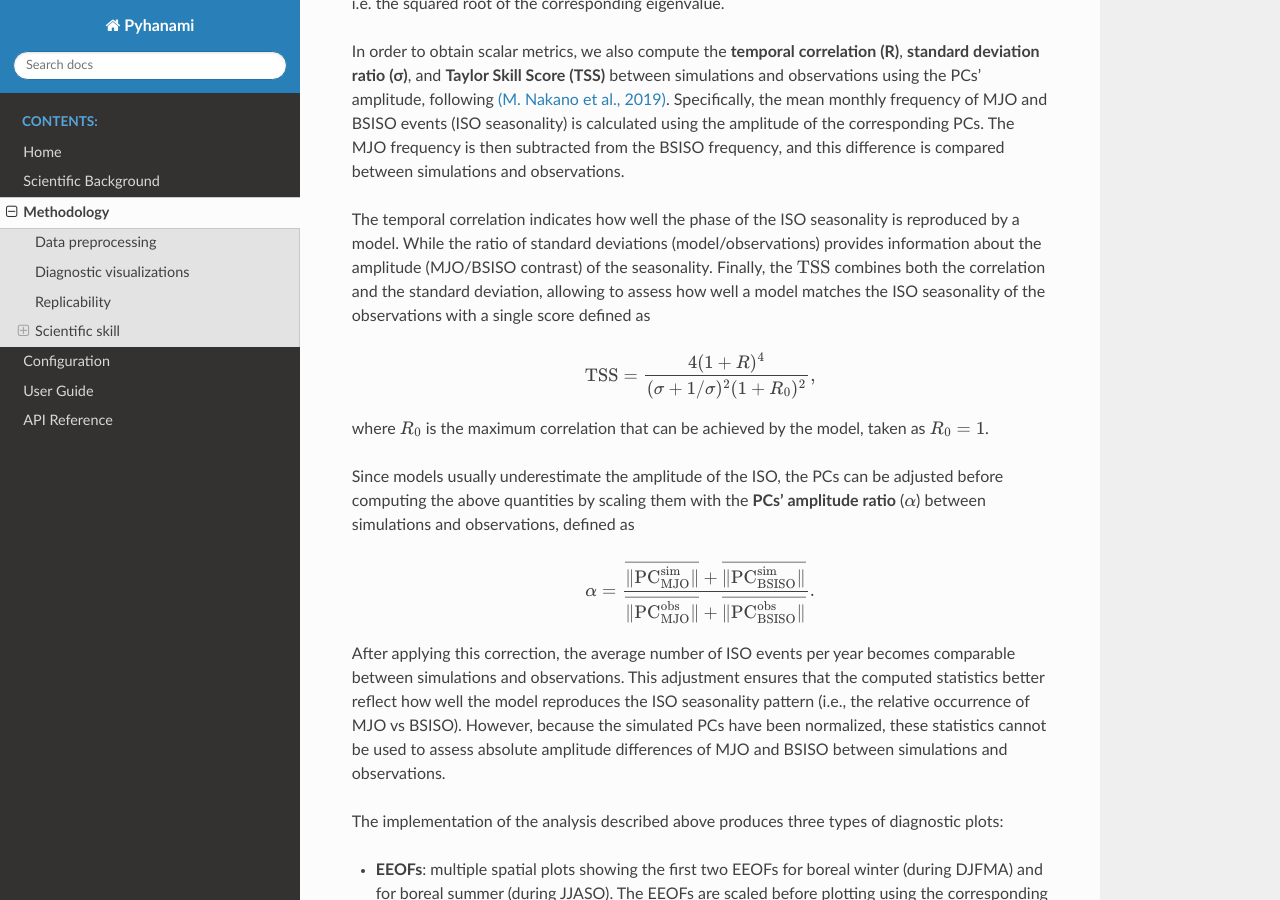
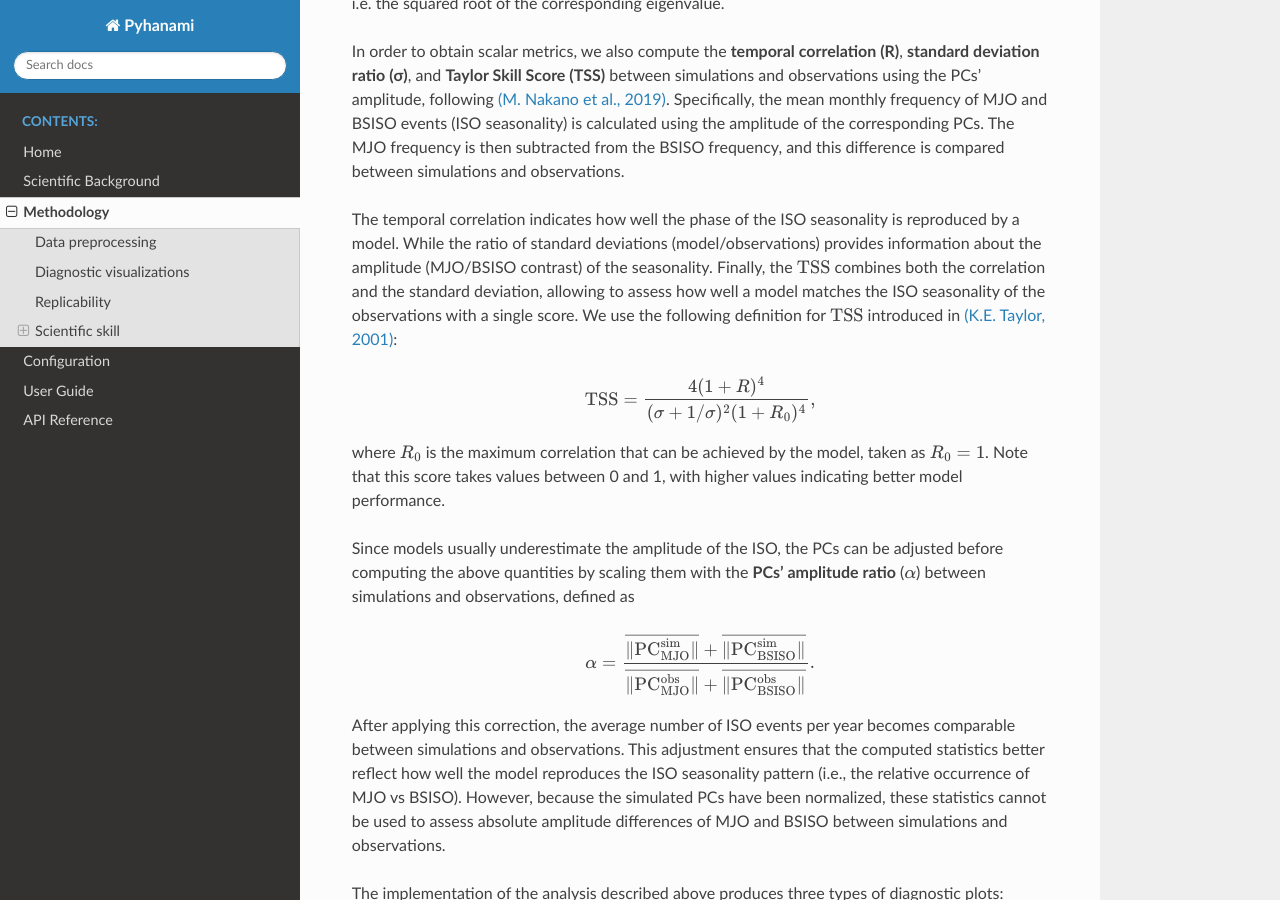
Before and after one commit to BSC-ES/pyhanami, a Sphinx documentation site: the page built from docs/source/Methodology.md, in a window 1280 px wide and 900 px high, scrolled down 3410 px. Built offline with Sphinx 7.4.7 and the Read the Docs theme 3.1.0, drawn with Linux system fonts in a browser that asks for light colours.

Commit message:
Adjusted Taylor Skill Score definition to take values between 0 and 1

```diff
--- a/docs/source/Methodology.md
+++ b/docs/source/Methodology.md
@@ -90,13 +90,20 @@ On another not, given that if \lambda is an eigenvalue, then -\lambda is also an
 
 In order to obtain scalar metrics, we also compute the **temporal correlation (R)**, **standard deviation ratio (σ)**, and **Taylor Skill Score (TSS)** between simulations and observations using the PCs' amplitude, following [(M. Nakano et al., 2019)](https://agupubs.onlinelibrary.wiley.com/doi/10.1029/2019GL082443). Specifically, the mean monthly frequency of MJO and BSISO events (ISO seasonality) is calculated using the amplitude of the corresponding PCs. The MJO frequency is then subtracted from the BSISO frequency, and this difference is compared between simulations and observations.
 
-The temporal correlation indicates how well the phase of the ISO seasonality is reproduced by a model. While the ratio of standard deviations (model/observations) provides information about the amplitude (MJO/BSISO contrast) of the seasonality. Finally, the $\text{TSS}$ combines both the correlation and the standard deviation, allowing to assess how well a model matches the ISO seasonality of the observations with a single score defined as
+The temporal correlation indicates how well the phase of the ISO seasonality is reproduced by a model. While the ratio of standard deviations (model/observations) provides information about the amplitude (MJO/BSISO contrast) of the seasonality. Finally, the $\text{TSS}$ combines both the correlation and the standard deviation, allowing to assess how well a model matches the ISO seasonality of the observations with a single score. We use the following definition for $\text{TSS}$ introduced in [(K.E. Taylor, 2001)](https://doi.org/10.1029/2000JD900719):
 
+<!-- Version in (M. Nakano et al., 2019)
 $$
 \text{TSS} = \frac{4(1+R)^4}{(\sigma + 1/\sigma)^2(1+R_0)^2},
 $$
+-->
 
-where $R_0$ is the maximum correlation that can be achieved by the model, taken as $R_0=1$.
+<!-- Version in (K.E. Taylor, 2001), which increases the penalty for low correlations -->
+$$
+\text{TSS} = \frac{4(1+R)^4}{(\sigma + 1/\sigma)^2(1+R_0)^4},
+$$
+
+where $R_0$ is the maximum correlation that can be achieved by the model, taken as $R_0=1$. Note that this score takes values between 0 and 1, with higher values indicating better model performance.
 
 Since models usually underestimate the amplitude of the ISO, the PCs can be adjusted before computing the above quantities by scaling them with the **PCs' amplitude ratio** ($\alpha$) between simulations and observations, defined as
 
```
Also changed, not shown: README.md (+2 -0 lines), 1 other file.
